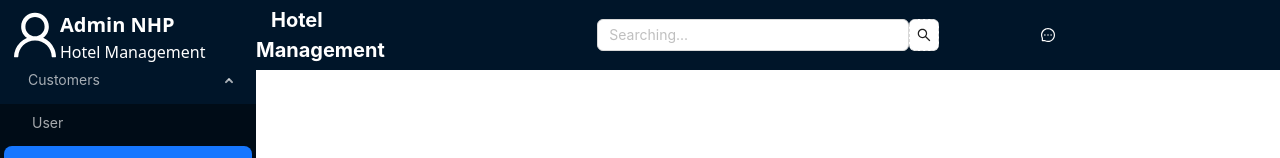
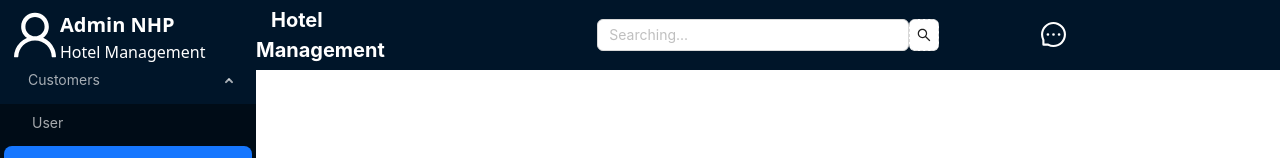
Before and after one commit to vinhle36363/frontend, a Next.js app: page /admin in a window 1280 px wide. Shown: the top 158 px of the page. Built offline with nearby package versions, Linux system fonts and the light colour scheme.

Commit message:
327150325

```diff
--- a/src/pages/admin/index.tsx
+++ b/src/pages/admin/index.tsx
@@ -2,7 +2,7 @@ import React, { useEffect, useState } from "react";
 import "@/src/styles/admin/style.css";
 import Head from "next/head";
 import { Col, Row } from "antd";
-
+import { FloatButton } from "antd";
 import SidebarMenu from "@/src/pages/components/sidebarMenu";
 import { MessageOutlined, UserOutlined } from "@ant-design/icons";
 import SearchBar from "@/src/pages/components/searchBar";
@@ -50,8 +50,8 @@ export default function AdminHome() {
           <SidebarMenu />
         </div>
 
-        <Row className="nav" >
-            <Col span={8} >
+        <Row className="nav">
+          <Col span={8}>
             <div className="logo">
               <a href={data?.logoLink || "#"}>
                 {data?.logoname || "HotelManagement"}
@@ -59,20 +59,24 @@ export default function AdminHome() {
             </div>
           </Col>
 
-            <Col span={8} >
+          <Col span={8}>
             <div className="search-Bar">
               <SearchBar />
             </div>
           </Col>
 
-            <Col span={8} >
+          <Col span={8}>
             <div className="top-btn">
-                <MessageOutlined style={{ color: "#fff" }} />
+              <button style={{ border: "none", background: "none" }}>
+                <MessageOutlined style={{ color: "#fff", fontSize: "25px" }} />
+              </button>
             </div>
           </Col>
         </Row>
       </div>
       <div className="main"></div>
+      <FloatButton.BackTop />
+
     </>
   );
 }
--- a/src/styles/admin/style.css
+++ b/src/styles/admin/style.css
@@ -13,15 +13,16 @@ body {
   width: 100%;
   display: flex;
   justify-content: space-between;
-
 }
 .nav {
+  margin: 0 auto;
   height: 70px;
   width: 100%;
   background-color: #001529;
   display: flex;
   justify-self: space-between;
   align-items: center;
+  z-index:10000;
 }
 .logo {
   float: left;
@@ -31,7 +32,7 @@ body {
   float: right;
   width: 70%;
 }
-.logo a{
+.logo a {
   color: white;
   font-size: 20px;
   font-weight: bold;
@@ -40,9 +41,8 @@ body {
 }
 .top-sidebar {
   width: 100%;
- color:white;
+  color: white;
   background-color: #001529;
   height: 50px;
   padding: 10px;
-
 }
```
Lines whose indentation alone changed are shown as unchanged.
